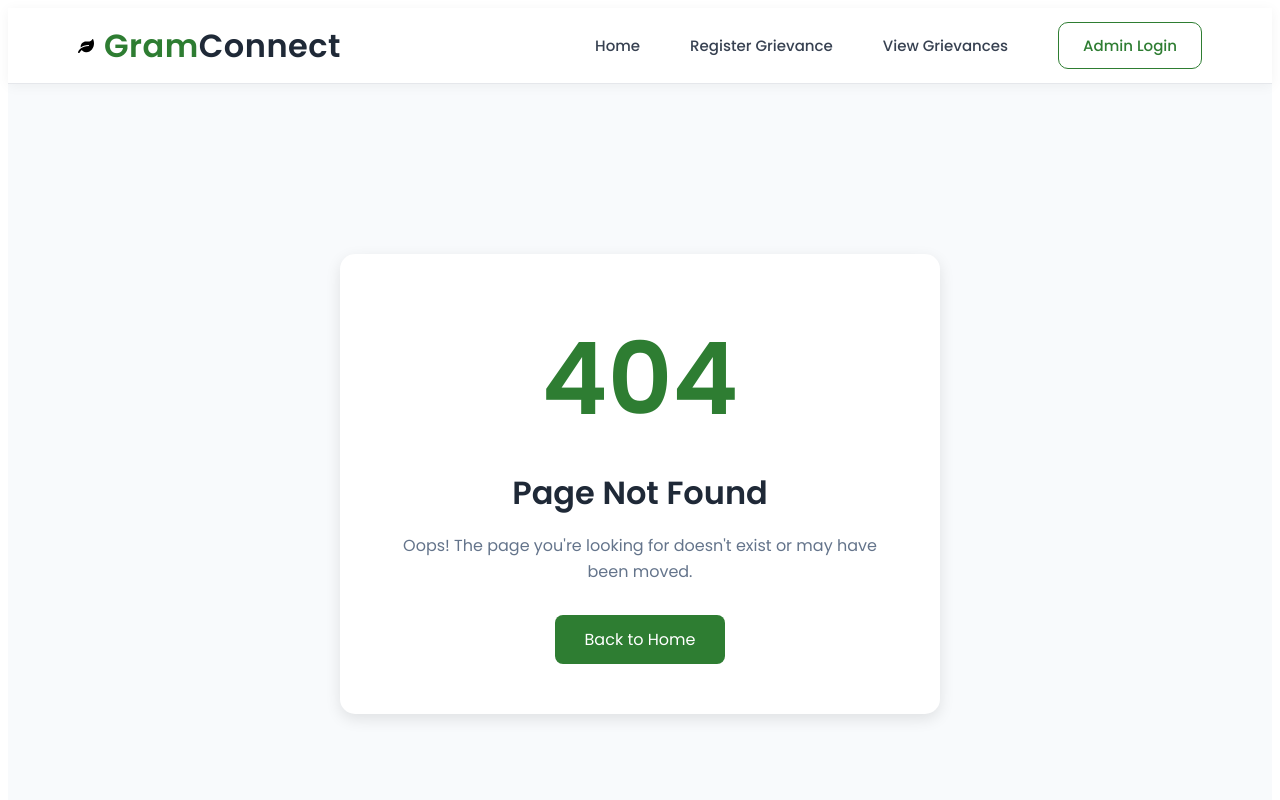
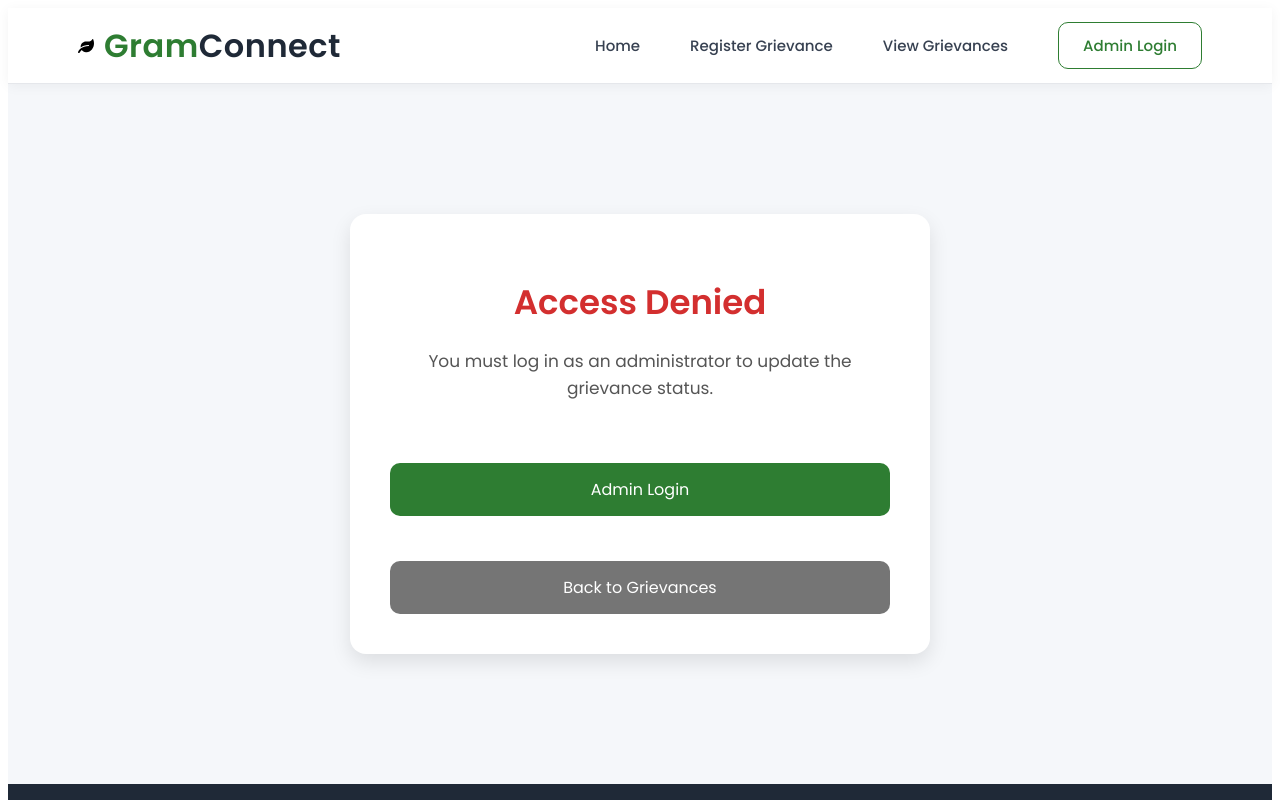
Before and after one commit to nandikaanusha-11/GramConnect, a React (Vite) app in the folder client/: page /access-denied in a window 1280 px wide. Shown: the top 800 px of the page. Built offline with nearby package versions, Linux system fonts and the light colour scheme.

Commit message:
the logout functionality was implemented and authentication was fixed

```diff
--- a/client/src/App.jsx
+++ b/client/src/App.jsx
@@ -9,6 +9,7 @@ import Navbar from "./components/Navbar";
 import Footer from "./components/Footer";
 import AdminSignUp from "./pages/AdminSignUp";
 import UpdateStatus from "./pages/UpdateStatus";
+import AccessDenied from "./pages/AccessDenied";
 
 function App() {
   return (
@@ -31,7 +32,7 @@ function App() {
 
       <Route path="/update-status/:id" element={<UpdateStatus />}
 />
-
+      <Route path="/access-denied" element={<AccessDenied/>}/>
       <Route path="*" element={<NotFound />} />
 
     </Routes>
--- a/client/src/components/Navbar.css
+++ b/client/src/components/Navbar.css
@@ -87,3 +87,22 @@
     background:#2E7D32;
     color:white !important;
 }
+
+.logout-btn{
+
+    background:#d32f2f;
+    color:white;
+    margin-bottom: 1.75rem;
+    padding:10px 18px;
+    border-radius:8px;
+    cursor:pointer;
+    font-size:15px;
+    transition:0.3s;
+
+}
+
+.logout-btn:hover{
+
+    background:#b71c1c;
+
+}
--- a/client/src/components/Navbar.jsx
+++ b/client/src/components/Navbar.jsx
@@ -1,8 +1,19 @@
 import { Link } from "react-router-dom";
 import { FaLeaf } from "react-icons/fa";
 import "./Navbar.css";
+import { useNavigate } from "react-router-dom";
+function Navbar() {
+  const navigate = useNavigate();
+  const token = localStorage.getItem("token");
+  function handleLogout() {
 
-function Navbar() {
+    localStorage.removeItem("token");
+
+    alert("Logged out successfully");
+
+    navigate("/admin-login");
+
+}
   return (
     <nav className="navbar">
 
@@ -30,6 +41,15 @@ function Navbar() {
           Admin Login
         </Link>
 
+        {token && (
+        <button
+        className="logout-btn"
+        onClick={handleLogout}
+        >
+        Logout
+      </button>
+      )}
+
       </div>
 
     </nav>
--- /dev/null
+++ b/client/src/pages/AccessDenied.css
@@ -0,0 +1,79 @@
+.access-page{
+
+    min-height:80vh;
+    display:flex;
+    justify-content:center;
+    align-items:center;
+    background:#f5f7fa;
+    padding:30px;
+
+}
+
+.access-card{
+
+    width:500px;
+    background:#ffffff;
+    padding:40px;
+    border-radius:16px;
+    text-align:center;
+    box-shadow:0 8px 20px rgba(0,0,0,0.1);
+
+}
+
+.access-title{
+
+    color:#d32f2f;
+    font-size:34px;
+    margin-bottom:20px;
+
+}
+
+.access-text{
+
+    color:#555;
+    font-size:17px;
+    line-height:1.6;
+    margin-bottom:30px;
+
+}
+
+.access-login-button{
+
+    width:100%;
+    padding:14px;
+    background:#2E7D32;
+    color:#ffffff;
+    border:none;
+    border-radius:10px;
+    font-size:16px;
+    cursor:pointer;
+    transition:0.3s;
+    margin-bottom:15px;
+
+}
+
+.access-login-button:hover{
+
+    background:#1b5e20;
+
+}
+
+.access-back-button{
+
+    width:100%;
+    padding:14px;
+    background:#757575;
+    color:#ffffff;
+    border:none;
+    border-radius:10px;
+    font-size:16px;
+    cursor:pointer;
+    transition:0.3s;
+
+}
+
+.access-back-button:hover{
+
+    background:#424242;
+
+}
--- /dev/null
+++ b/client/src/pages/AccessDenied.jsx
@@ -0,0 +1,45 @@
+import React from "react";
+import { useNavigate } from "react-router-dom";
+import "./AccessDenied.css";
+
+function AccessDenied() {
+
+    const navigate = useNavigate();
+
+    return (
+
+        <div className="access-page">
+
+            <div className="access-card">
+
+                <h1 className="access-title">
+                    Access Denied
+                </h1>
+
+                <p className="access-text">
+                    You must log in as an administrator to update the grievance status.
+                </p>
+
+                <button
+                    className="access-login-button"
+                    onClick={() => navigate("/admin-login")}
+                >
+                    Admin Login
+                </button>
+
+                <button
+                    className="access-back-button"
+                    onClick={() => navigate("/grievances")}
+                >
+                    Back to Grievances
+                </button>
+
+            </div>
+
+        </div>
+
+    );
+
+}
+
+export default AccessDenied;
--- a/client/src/pages/GrievanceDetails.jsx
+++ b/client/src/pages/GrievanceDetails.jsx
@@ -10,6 +10,7 @@ function GrievanceDetails() {
      const navigate = useNavigate();
     const [grievance, setGrievance] = useState(null);
    const [error,setError]=useState("");
+   const [showLoginMessage, setShowLoginMessage] = useState(false);
     useEffect(() => {
 
         async function fetchGrievance() {
@@ -53,6 +54,19 @@ function GrievanceDetails() {
         </div>
     );
 
+}
+
+
+function handleUpdateClick() {
+const token = localStorage.getItem("token");
+if (token) {
+
+        navigate(`/update-status/${grievance.grievance_id}`);
+
+    }
+   else {
+        navigate("/access-denied");
+        }
 }
 
     return (
@@ -112,16 +126,12 @@ function GrievanceDetails() {
                     Back to Grievances
                 </Link>
 
-
-                   <button
-                   className="update-btn"
-    onClick={() =>
-        navigate(`/update-status/${grievance.grievance_id}`)
-    }
->
-    Update Status
-</button>
-
+                 <button
+                className="update-btn"
+                onClick={handleUpdateClick}
+               >
+                Update Status
+               </button>
 
 
             </div>
```
Also changed, not shown: client/src/components/WhyGramConnect.jsx (added).
